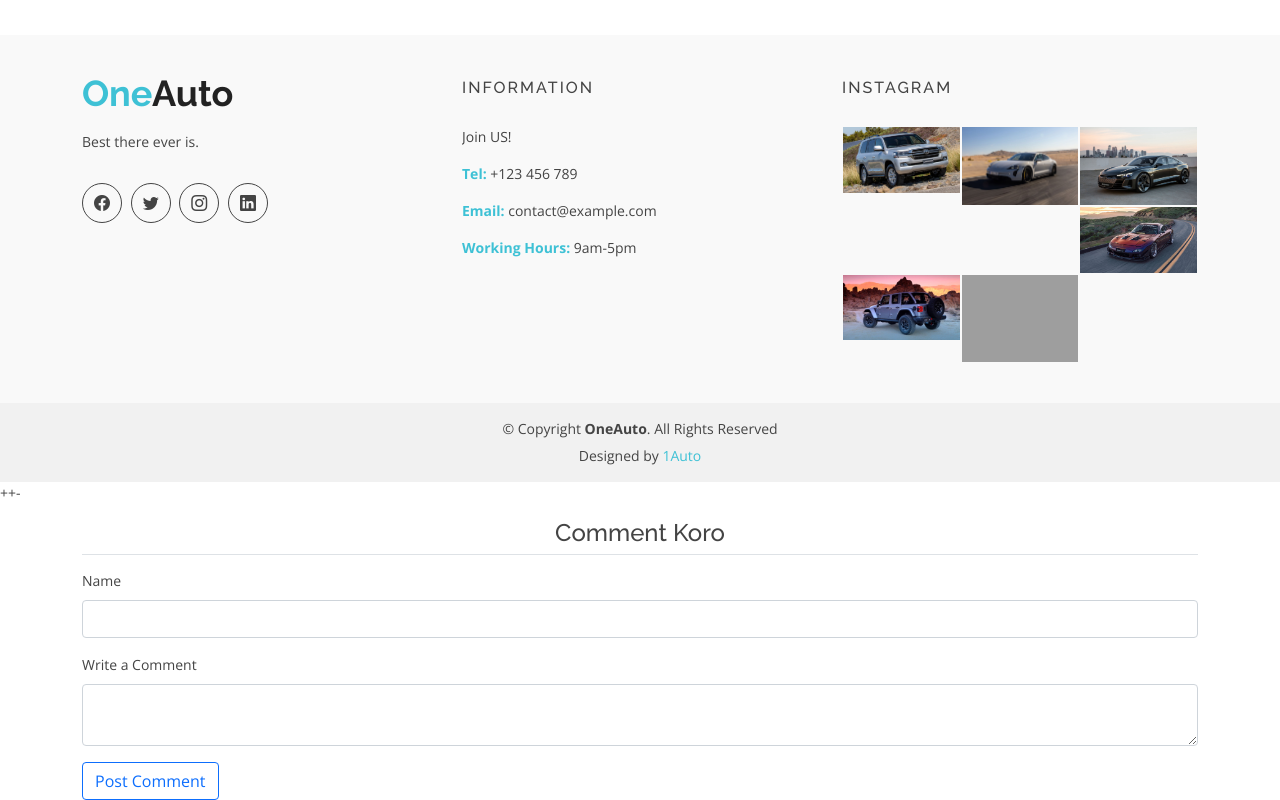
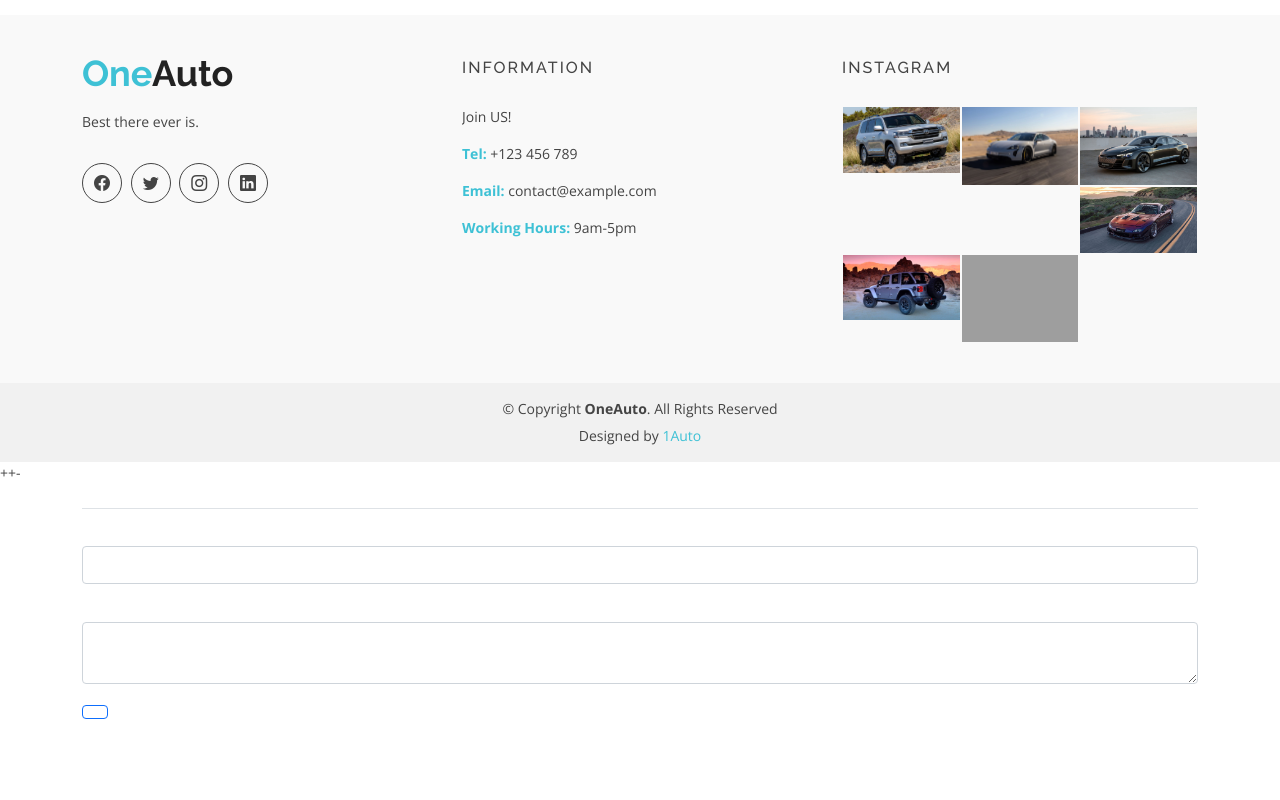
Before and after one commit to dtq03/OneAuto, a plain HTML site: page blog-details.html in a window 1280 px wide. Shown: the part 2146-2946 px from the top of the page. After the commit the page ends 2868 px from the top, so only its background shows below. Drawn offline with nearby package versions, Linux system fonts and the light colour scheme; no server answers; grey boxes are pictures that could not be loaded.

Commit message:
Update blog-details.html

```diff
--- a/blog-details.html
+++ b/blog-details.html
@@ -190,7 +190,7 @@
                       <a href="#">F1</a>
                     </li>
                     <li>
-                      <a href="#">SUV/a>
+                      <a href="#">SUV</a>
                     </li>
                     <li>
                       <a href="#">Electric cars</a>
@@ -469,10 +469,10 @@
   <script src="assets/js/main.js"></script>
 
   <div class="container">
-    <h4 class="mt-3 text-center border-bottom pb-2">Comment Koro</h4>
+    <h4 class="mt-3 text-center border-bottom pb-2"></h4>
     <form id="comments">
       <div class="mb-3">
-        <label for="name" class="form-label">Name</label>
+        <label for="name" class="form-label"></label>
         <input
           id="name"
           name="name"
@@ -482,10 +482,10 @@
         />
       </div>
       <div class="mb-3">
-        <label for="comment" class="form-label">Write a Comment</label>
+        <label for="comment" class="form-label"></label>
         <textarea id="comment" name="comment" class="form-control"></textarea>
       </div>
-      <button class="btn btn-outline-primary">Post Comment</button>
+      <button class="btn btn-outline-primary"></button>
     </form>
     <div class="container cont"></div>
     <script
```
